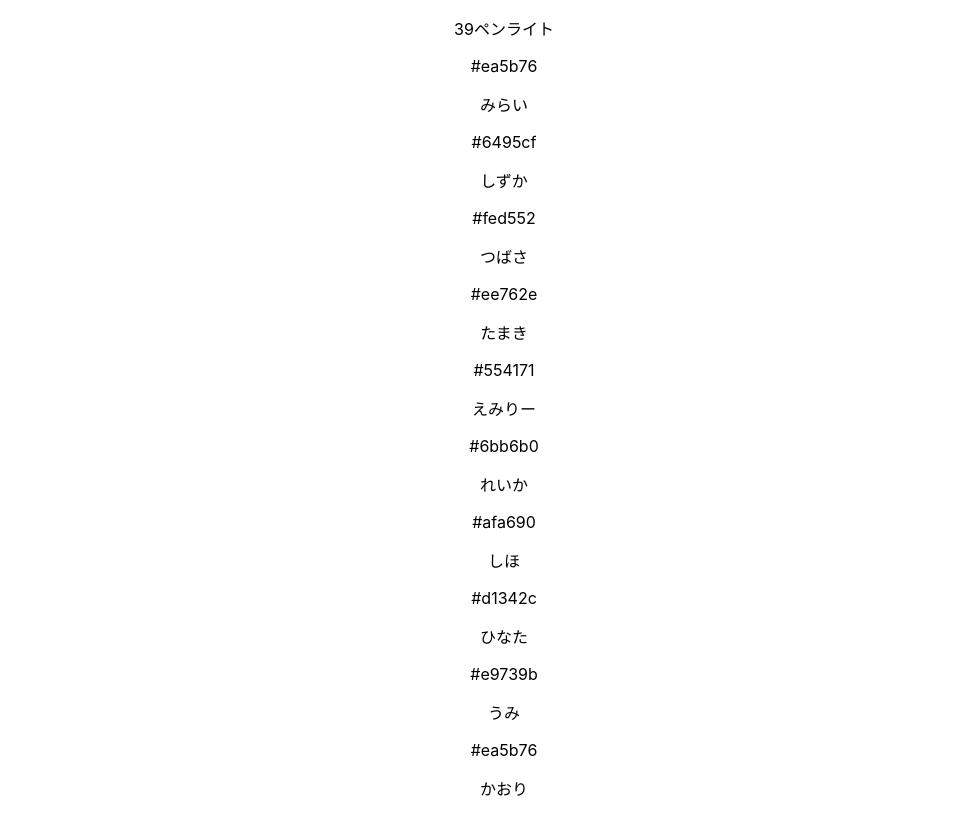
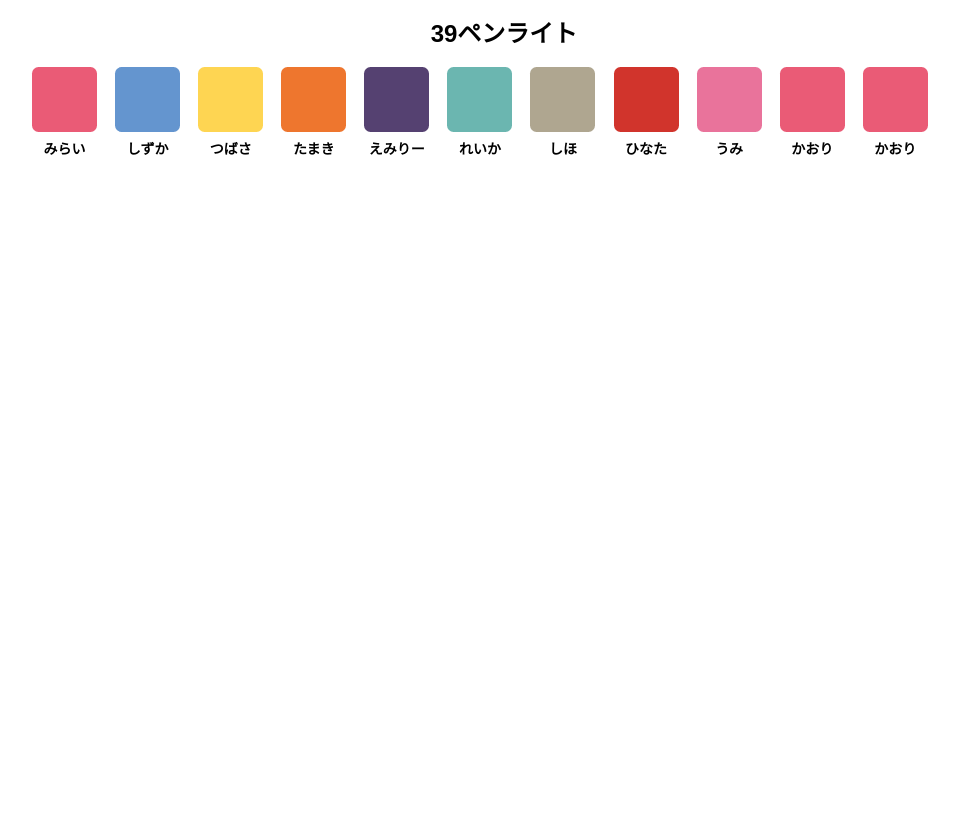
Before and after one commit to YutaSeki36/39penlight-front, a React (Create React App) app: page / in a window 1280 px wide. Shown: the whole page, without its empty margins (136-1095 px from the left). Built offline with nearby package versions, Linux system fonts and the light colour scheme.

Commit message:
カラーボックスリスト修正

```diff
--- a/src/App.css
+++ b/src/App.css
@@ -1,5 +1,160 @@
+/*! normalize.css v8.0.1 | MIT License | github.com/necolas/normalize.css */
+html {
+  line-height: 1.15;
+  -webkit-text-size-adjust: 100%;
+}
+body {
+  margin: 0;
+}
+main {
+  display: block;
+}
+h1 {
+  font-size: 2em;
+  margin: 0.67em 0;
+}
+hr {
+  box-sizing: content-box;
+  height: 0;
+  overflow: visible;
+}
+pre {
+  font-family: monospace, monospace;
+  font-size: 1em;
+}
+a {
+  background-color: transparent;
+}
+abbr[title] {
+  border-bottom: none;
+  text-decoration: underline;
+  text-decoration: underline dotted;
+}
+b,
+strong {
+  font-weight: bolder;
+}
+code,
+kbd,
+samp {
+  font-family: monospace, monospace;
+  font-size: 1em;
+}
+small {
+  font-size: 80%;
+}
+sub,
+sup {
+  font-size: 75%;
+  line-height: 0;
+  position: relative;
+  vertical-align: baseline;
+}
+sub {
+  bottom: -0.25em;
+}
+sup {
+  top: -0.5em;
+}
+img {
+  border-style: none;
+}
+button,
+input,
+optgroup,
+select,
+textarea {
+  font-family: inherit;
+  font-size: 100%;
+  line-height: 1.15;
+  margin: 0;
+}
+button,
+input {
+  overflow: visible;
+}
+button,
+select {
+  text-transform: none;
+}
+[type="button"],
+[type="reset"],
+[type="submit"],
+button {
+  -webkit-appearance: button;
+}
+[type="button"]::-moz-focus-inner,
+[type="reset"]::-moz-focus-inner,
+[type="submit"]::-moz-focus-inner,
+button::-moz-focus-inner {
+  border-style: none;
+  padding: 0;
+}
+[type="button"]:-moz-focusring,
+[type="reset"]:-moz-focusring,
+[type="submit"]:-moz-focusring,
+button:-moz-focusring {
+  outline: 1px dotted ButtonText;
+}
+fieldset {
+  padding: 0.35em 0.75em 0.625em;
+}
+legend {
+  box-sizing: border-box;
+  color: inherit;
+  display: table;
+  max-width: 100%;
+  padding: 0;
+  white-space: normal;
+}
+progress {
+  vertical-align: baseline;
+}
+textarea {
+  overflow: auto;
+}
+[type="checkbox"],
+[type="radio"] {
+  box-sizing: border-box;
+  padding: 0;
+}
+[type="number"]::-webkit-inner-spin-button,
+[type="number"]::-webkit-outer-spin-button {
+  height: auto;
+}
+[type="search"] {
+  -webkit-appearance: textfield;
+  outline-offset: -2px;
+}
+[type="search"]::-webkit-search-decoration {
+  -webkit-appearance: none;
+}
+::-webkit-file-upload-button {
+  -webkit-appearance: button;
+  font: inherit;
+}
+details {
+  display: block;
+}
+summary {
+  display: list-item;
+}
+template {
+  display: none;
+}
+[hidden] {
+  display: none;
+}
+
+ul {
+  list-style: none;
+}
+
 .App {
   text-align: center;
+  font-family: Avenir-Black, Arial, 游ゴシック体, YuGothic, 游ゴシック,
+    "Yu Gothic", sans-serif;
+  font-weight: 700;
 }
 
 .App-logo {
@@ -36,3 +191,30 @@
     transform: rotate(360deg);
   }
 }
+
+.global_wrapper {
+  margin: 0 auto;
+  width: 80%;
+}
+
+.color_box {
+  display: -webkit-flex;
+  display: -moz-flex;
+  display: -ms-flex;
+  display: -o-flex;
+  display: flex;
+  flex-wrap: wrap;
+  justify-content: space-between;
+}
+
+.color_box::after {
+  display: block;
+  content: "";
+  width: 70px;
+}
+
+@media (max-width: 950px) {
+  .color_box {
+    padding: 0;
+  }
+}
--- a/src/App.tsx
+++ b/src/App.tsx
@@ -8,9 +8,11 @@ const App: React.FC<any> = props => {
   return (
     <div className="App">
       <header>
-       <p>39ペンライト</p>
+       <h2>39ペンライト</h2>
       </header>
-
+      <div className="global_wrapper">
+        <div>
+          <ul className="color_box">
             {idolListStatus.idols.map(idol=> {
               return(
                 <ColorBox
@@ -20,6 +22,9 @@ const App: React.FC<any> = props => {
               />
               )
             })}
+          </ul>
+        </div>
+      </div>
     </div>
   );
 }
@@ -75,7 +80,10 @@ const initData: Idols = {
       name: "かおり",
       colorCode: "#ea5b76",
     },
-
+    {
+      name: "かおり",
+      colorCode: "#ea5b76",
+    },
   ]
 }
 
--- /dev/null
+++ b/src/components/ColorBox.css
@@ -0,0 +1,15 @@
+.color-box-li {
+  width: 65px;
+  margin-bottom: 20px;
+}
+
+.color-box-li span {
+  font-size: 14px;
+}
+
+.color-box-color {
+  width: 100%;
+  height: 65px;
+  border-radius: 10%;
+  margin-bottom: 8px;
+}
--- a/src/components/ColorBox.tsx
+++ b/src/components/ColorBox.tsx
@@ -1,4 +1,5 @@
 import React, { useState, useEffect } from "react";
+import './ColorBox.css';
 
 export interface ColorBoxProps {
     colorCode: string;
@@ -7,10 +8,10 @@ export interface ColorBoxProps {
 
 const ColorBox: React.FC<ColorBoxProps> = props => {
     return(
-        <div>
-            <p>{props.colorCode}</p>
-            <p>{props.idolName}</p>
-        </div>
+        <li className="color-box-li">
+            <div className="color-box-color" style={{backgroundColor: props.colorCode}}></div>
+            <span>{props.idolName}</span>
+        </li>
     )
 }
 
```
Lines whose indentation alone changed are shown as unchanged.
